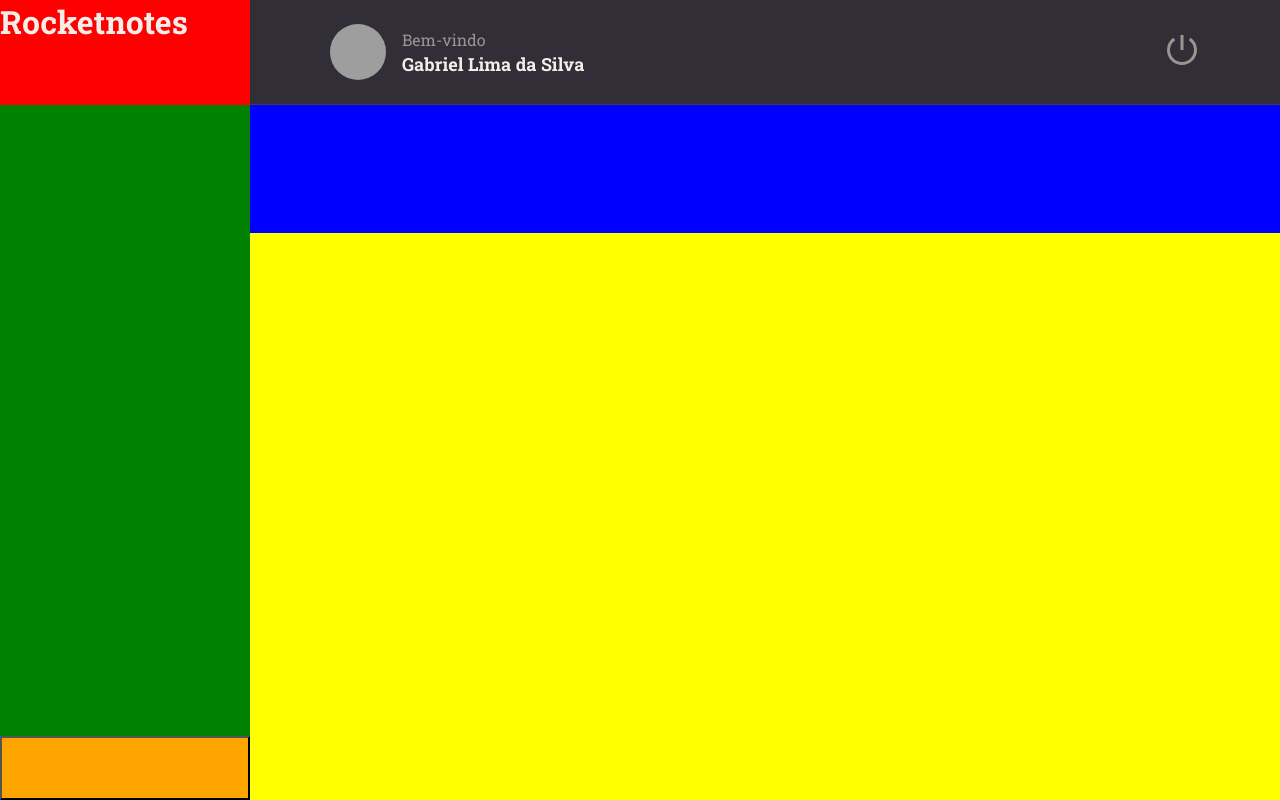
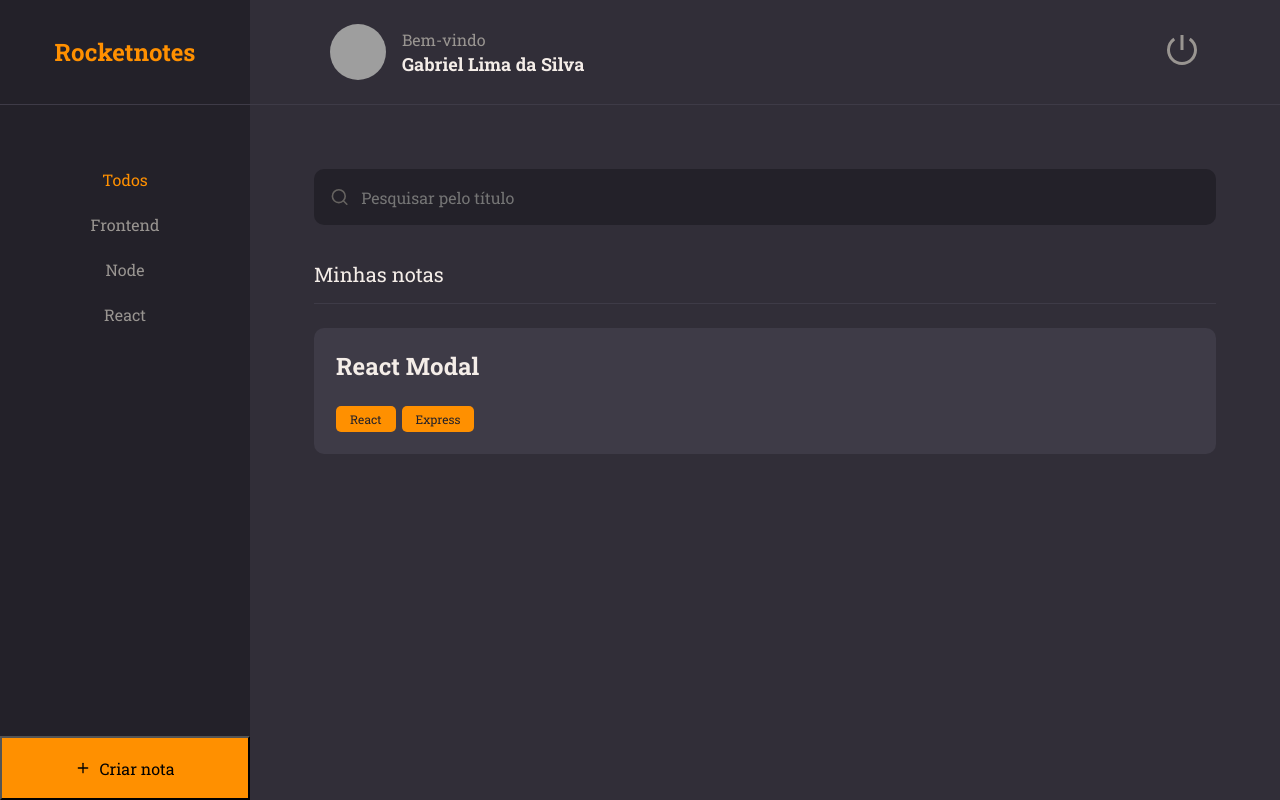
Before and after one commit to gabriel-lima258/Rocketnote, a React (Vite) app: page / in a window 1280 px wide. Built offline with nearby package versions, Linux system fonts and the light colour scheme; grey boxes are pictures that could not be loaded.

Commit message:
Home page ended

```diff
--- a/src/Components/ButtonText/index.jsx
+++ b/src/Components/ButtonText/index.jsx
@@ -4,7 +4,7 @@
     return (
         <Container
             type="button"
-            $isactive={isActive.toString()}
+            $isactive={isActive}
             {...rest}
         >
             {title}
--- /dev/null
+++ b/src/Components/Input/index.jsx
@@ -0,0 +1,12 @@
+import { Container } from "./style";
+
+export function Input({icon: Icon, ...rest}){ // icon: usado para transformar para Icon
+    return (
+        <Container>
+            {Icon && <Icon size={20}/>}
+            <input {...rest}/>
+        </Container>
+    );
+}
+
+// {Icon && <Icon size={20}/>} condição se o icone existir com &&
--- /dev/null
+++ b/src/Components/Input/style.js
@@ -0,0 +1,32 @@
+import styled from 'styled-components';
+
+export const Container = styled.div`
+    width: 100%;
+    display: flex;
+    align-items: center;
+
+    background-color: ${({theme}) => theme.COLORS.BACKGROUND_900};
+    color: ${({theme}) => theme.COLORS.GRAY_300};
+
+    margin-bottom: 8px;
+    border-radius: 10px;
+
+    > input {
+        height: 56px;
+        width: 100%;
+
+        padding: 12px;
+
+        color: ${({theme}) => theme.COLORS.WHITE};
+        background: transparent;
+        border: none;
+
+        &:placeholder {
+            color: ${({theme}) => theme.COLORS.GRAY_300};
+        }
+    }
+
+    > svg {
+            margin-left: 16px;
+    }
+`;
--- /dev/null
+++ b/src/Components/Note/index.jsx
@@ -0,0 +1,20 @@
+import {Container} from "./style";
+import {Tag} from "../Tags"
+
+export function Note({data, ...rest}){
+    return(
+        <Container {...rest}>
+            <h1>{data.title}</h1>
+            {
+                data.tags && // caso exista tag, cria um footer
+                <footer>
+                    {
+                        data.tags.map(tag => <Tag key={tag.id} title={tag.name} />)
+                        // usa um map para percorrer todas tags
+                        // uso tag name para identificar
+                    }
+                </footer>
+            }
+        </Container>
+    );
+}
--- /dev/null
+++ b/src/Components/Note/style.js
@@ -0,0 +1,26 @@
+import styled from "styled-components";
+
+export const Container = styled.button`
+    width: 100%;
+    background-color: ${({theme}) => theme.COLORS.BACKGROUND_700};
+
+    border: none;
+    border-radius: 10px;
+
+    padding: 22px;
+    margin-bottom: 16px;
+
+    > h1 {
+        flex: 1; // ocupa o máximo de espaço
+        text-align: left;
+        font-weight: 700;
+        font-size: 24px;
+        color: ${({theme}) => theme.COLORS.WHITE};
+    }
+    > footer {
+        width: 100%;
+        display: flex;
+        margin-top: 24px;
+    }
+
+`;
--- a/src/Components/Tags/index.jsx
+++ b/src/Components/Tags/index.jsx
@@ -1,8 +1,8 @@
 import { Container } from "./style";
 
-export function Tag({title}){
+export function Tag({title, ...rest}){
     return(
-        <Container>
+        <Container {...rest}>
             {title}
         </Container>
     );
--- a/src/Pages/Home/index.jsx
+++ b/src/Pages/Home/index.jsx
@@ -1,5 +1,11 @@
+import {FiPlus, FiSearch} from 'react-icons/fi'
+
 import {Container, Brand, Menu, Search, Content, NewNote} from './style';
 import { Header } from "../../Components/Header";
+import { ButtonText } from "../../Components/ButtonText";
+import { Input } from "../../Components/Input"
+import { Section } from "../../Components/Section"
+import { Note } from "../../Components/Note"
 
 export function Home() {
     return(
@@ -11,19 +17,31 @@
             <Header/>
 
             <Menu>
-
+                <li><ButtonText title="Todos" isActive /></li>
+                <li><ButtonText title="Frontend"/></li>
+                <li><ButtonText title="Node"/></li>
+                <li><ButtonText title="React"/></li>
             </Menu>
 
             <Search>
-
+                <Input placeholder="Pesquisar pelo título" icon={FiSearch}/>
             </Search>
 
             <Content>
-
+                <Section title="Minhas notas">
+                    <Note data={{
+                        title: "React Modal",
+                        tags: [
+                            {id: '1', name: 'React'},
+                            {id: '2', name: 'Express'}
+                        ]
+                        }}/>
+                </Section>
             </Content>
 
             <NewNote>
-
+                <FiPlus/>
+                Criar nota
             </NewNote>
 
         </Container>
--- a/src/Pages/Home/style.js
+++ b/src/Pages/Home/style.js
@@ -17,21 +17,55 @@
 `;
 export const Brand = styled.div`
     grid-area: brand;
-    background: red;
+
+    display: flex;
+    justify-content: center;
+    align-items: center;
+
+    border-bottom-width: 1px;
+    border-bottom-style: solid;
+    border-bottom-color: ${({theme}) => theme.COLORS.BACKGROUND_700};
+
+    background-color: ${({theme}) => theme.COLORS.BACKGROUND_900};
+
+    > h1 {
+        font-size: 24px;
+        color: ${({theme}) => theme.COLORS.ORANGE};
+    }
+
 `;
 export const Menu = styled.ul`
     grid-area: menu;
-    background: green;
+    background-color: ${({theme}) => theme.COLORS.BACKGROUND_900};
+
+    padding-top: 64px;
+    text-align: center;
+
+    > li {
+        margin-bottom: 24px;
+    }
 `;
 export const Search = styled.div`
     grid-area: search;
-    background: blue;
+    padding: 64px 64px 0;
+
 `;
 export const Content = styled.div`
     grid-area: content;
-    background: yellow;
+    padding: 0 64px;
+    overflow-y: auto; // scroll de forma automatica
+
 `;
 export const NewNote = styled.button`
     grid-area: newnote;
-    background: orange;
+
+    background-color: ${({theme}) => theme.COLORS.ORANGE};
+
+    display: flex;
+    align-items: center;
+    justify-content: center;
+
+    svg {
+        margin-right: 8px;
+    }
 `;
```
